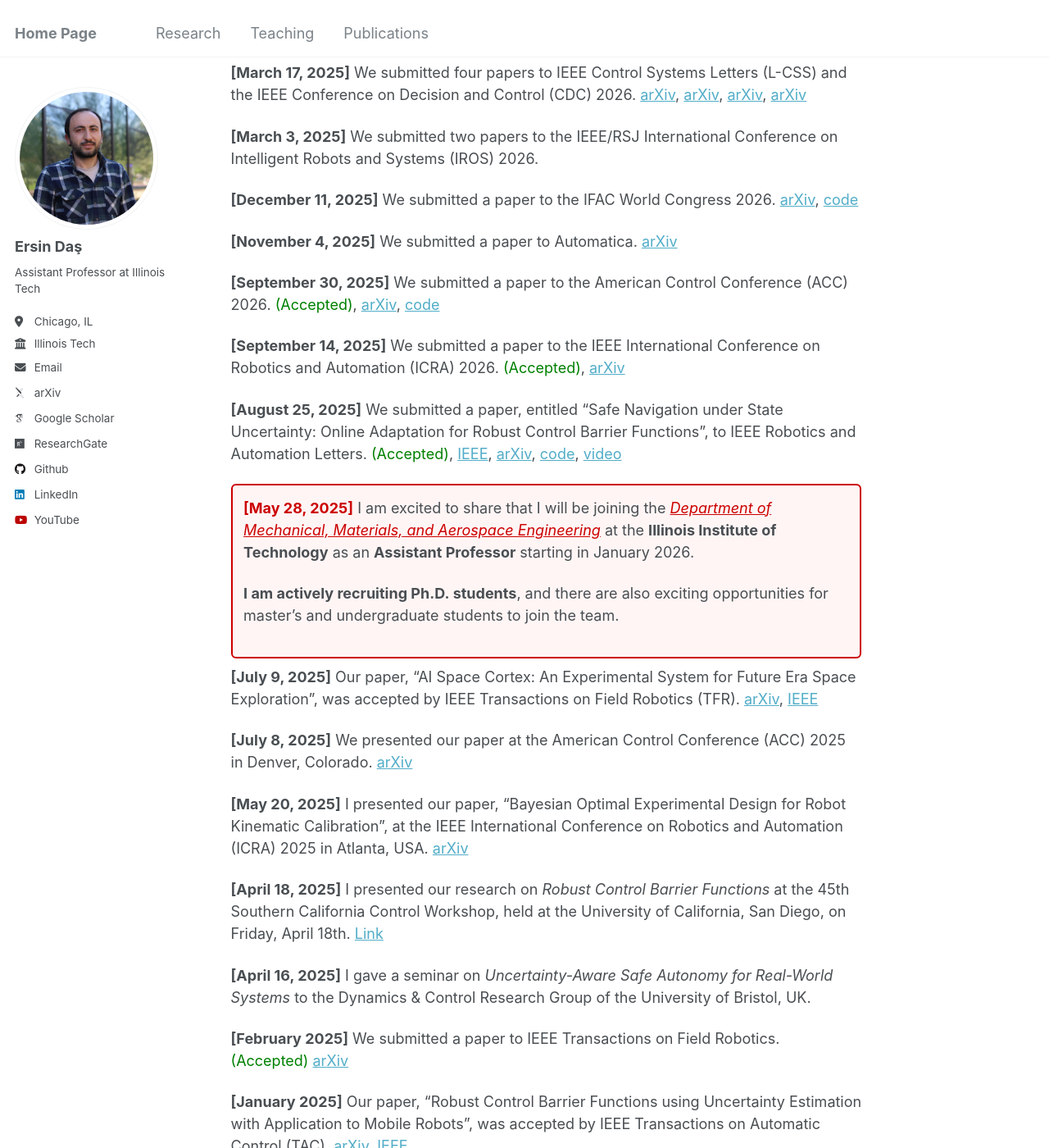
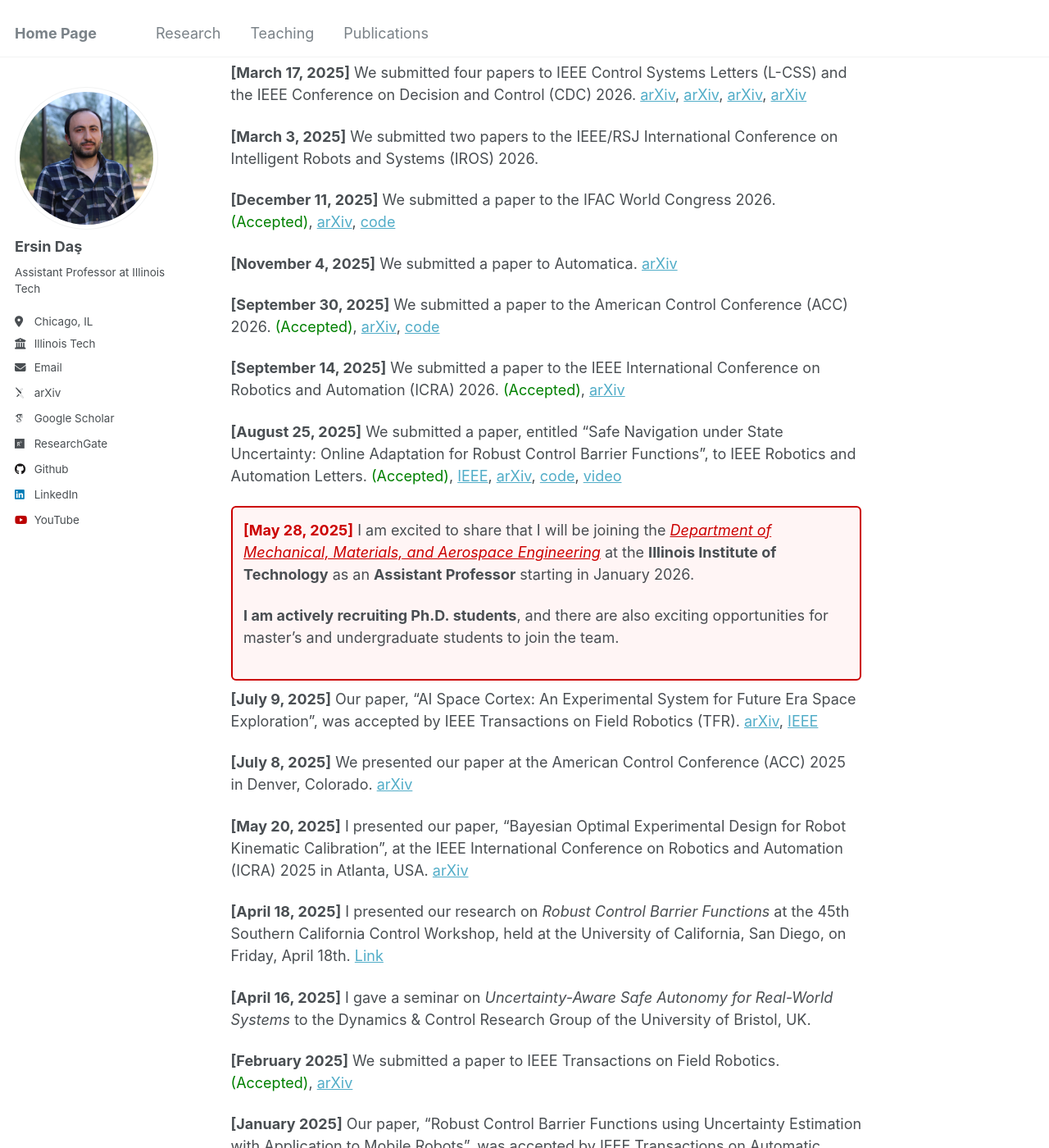
Before and after one commit to ersindas/ersindas.github.io, a Jekyll site: the page built from _pages/about.md, in a window 1280 px wide and 1400 px high, scrolled down 510 px. Shown: the whole window at 82% size. Built offline with Jekyll 4.4.1, drawn with Linux system fonts in a browser that asks for light colours; some web fonts are replaced.

Commit message:
Add acceptance notes for submitted papers
Updated submission status of papers with acceptance notes.

```diff
--- a/_pages/about.md
+++ b/_pages/about.md
@@ -22,7 +22,7 @@ News
 
 **[March 3, 2025]** We submitted two papers to the IEEE/RSJ International Conference on Intelligent Robots and Systems (IROS) 2026.
 
-**[December 11, 2025]** We submitted a paper to the IFAC World Congress 2026. [arXiv](https://arxiv.org/pdf/2512.10118), [code](https://github.com/ersindas/Quadrotor_CBF)
+**[December 11, 2025]** We submitted a paper to the IFAC World Congress 2026. <span style="color:green;">(Accepted)</span>, [arXiv](https://arxiv.org/pdf/2512.10118), [code](https://github.com/ersindas/Quadrotor_CBF)
 
 **[November 4, 2025]** We submitted a paper to Automatica. [arXiv](https://arxiv.org/pdf/2503.15734)
 
@@ -62,7 +62,7 @@ News
 
 **[April 16, 2025]** I gave a seminar on *Uncertainty-Aware Safe Autonomy for Real-World Systems* to the Dynamics & Control Research Group of the University of Bristol, UK.
 
-**[February 2025]** We submitted a paper to IEEE Transactions on Field Robotics. <span style="color:green;">(Accepted)</span> [arXiv](https://arxiv.org/pdf/2507.06574)
+**[February 2025]** We submitted a paper to IEEE Transactions on Field Robotics. <span style="color:green;">(Accepted)</span>, [arXiv](https://arxiv.org/pdf/2507.06574)
 
 **[January 2025]** Our paper, "Robust Control Barrier Functions using Uncertainty Estimation with Application to Mobile Robots", was accepted by IEEE Transactions on Automatic Control (TAC). [arXiv](https://arxiv.org/pdf/2401.01881), [IEEE](https://ieeexplore.ieee.org/document/10872802)
 
```
